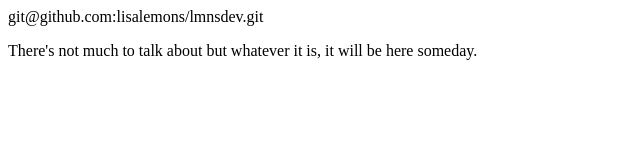
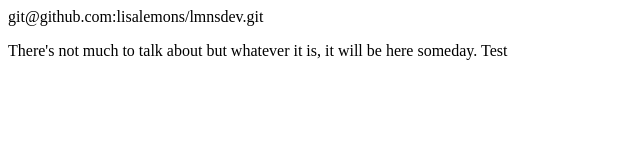
Before and after one commit to elilemons/lmnsdev, a plain HTML site: page index.html in a window 1280 px wide. Shown: the full height of the page, 0-640 px from the left. Drawn offline with Linux system fonts and the light colour scheme.

Commit message:
test commit

```diff
--- a/index.html
+++ b/index.html
@@ -7,7 +7,7 @@
 </head>
 <body>git@github.com:lisalemons/lmnsdev.git
   <p>
-    There's not much to talk about but whatever it is, it will be here someday.
+    There's not much to talk about but whatever it is, it will be here someday. Test
   </p>
 </body>
 </html>
```
